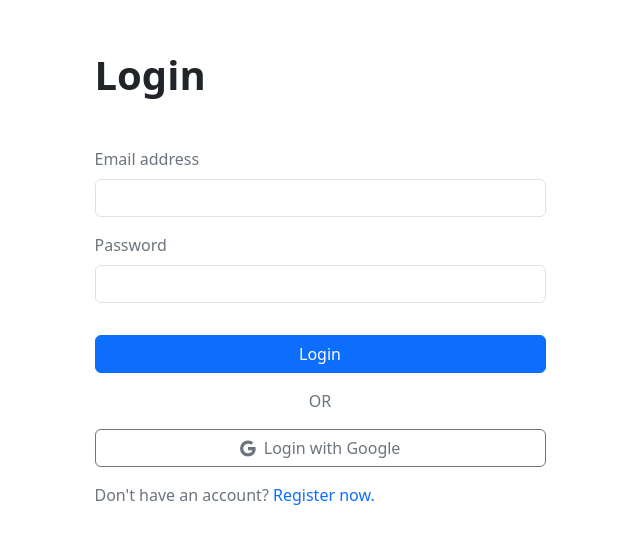
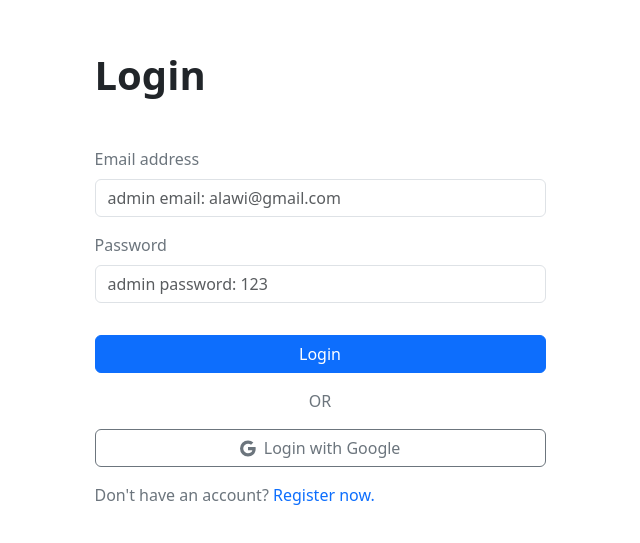
Before and after one commit to AchmadMaulanaAlawi/F-FSW24001085-km6-ach-Fullstack-Web-Challenge-ch6, a React (Vite) app: page /login in a window 1280 px wide. Shown: the part 113-656 px from the top of the page, without its empty margins (320-960 px from the left). Built offline with nearby package versions, Linux system fonts and the light colour scheme.

Commit message:
add admin email and password into placeholders

```diff
--- a/src/components/Login/index.jsx
+++ b/src/components/Login/index.jsx
@@ -30,6 +30,7 @@ function Login() {
           <Form.Control
             type="email"
             value={email}
+            placeholder="admin email: alawi@gmail.com"
             onChange={(e) => setEmail(e.target.value)}
             required
           />
@@ -39,6 +40,7 @@ function Login() {
           <Form.Control
             type="password"
             value={password}
+            placeholder="admin password: 123"
             onChange={(e) => setPassword(e.target.value)}
             required
           />
```
